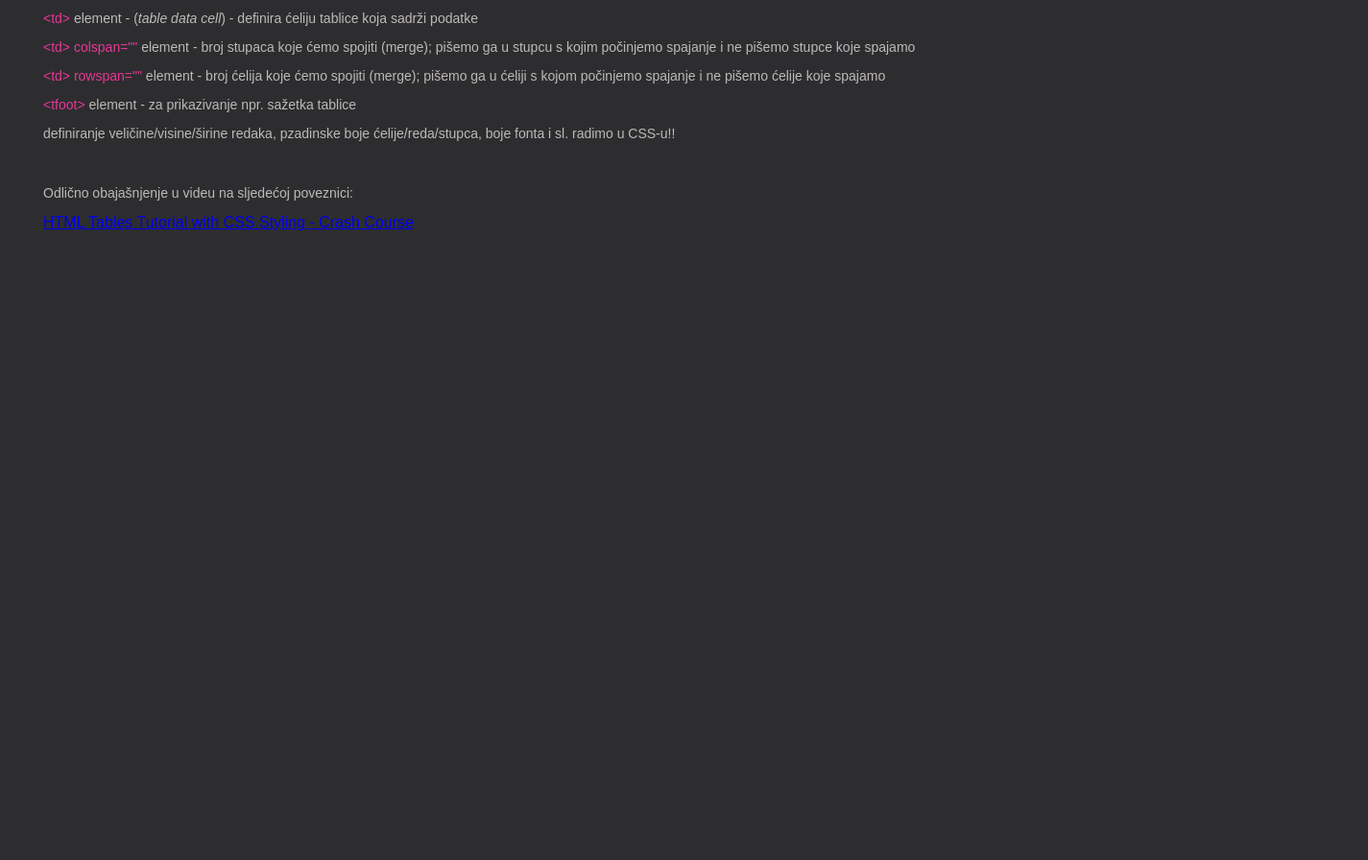
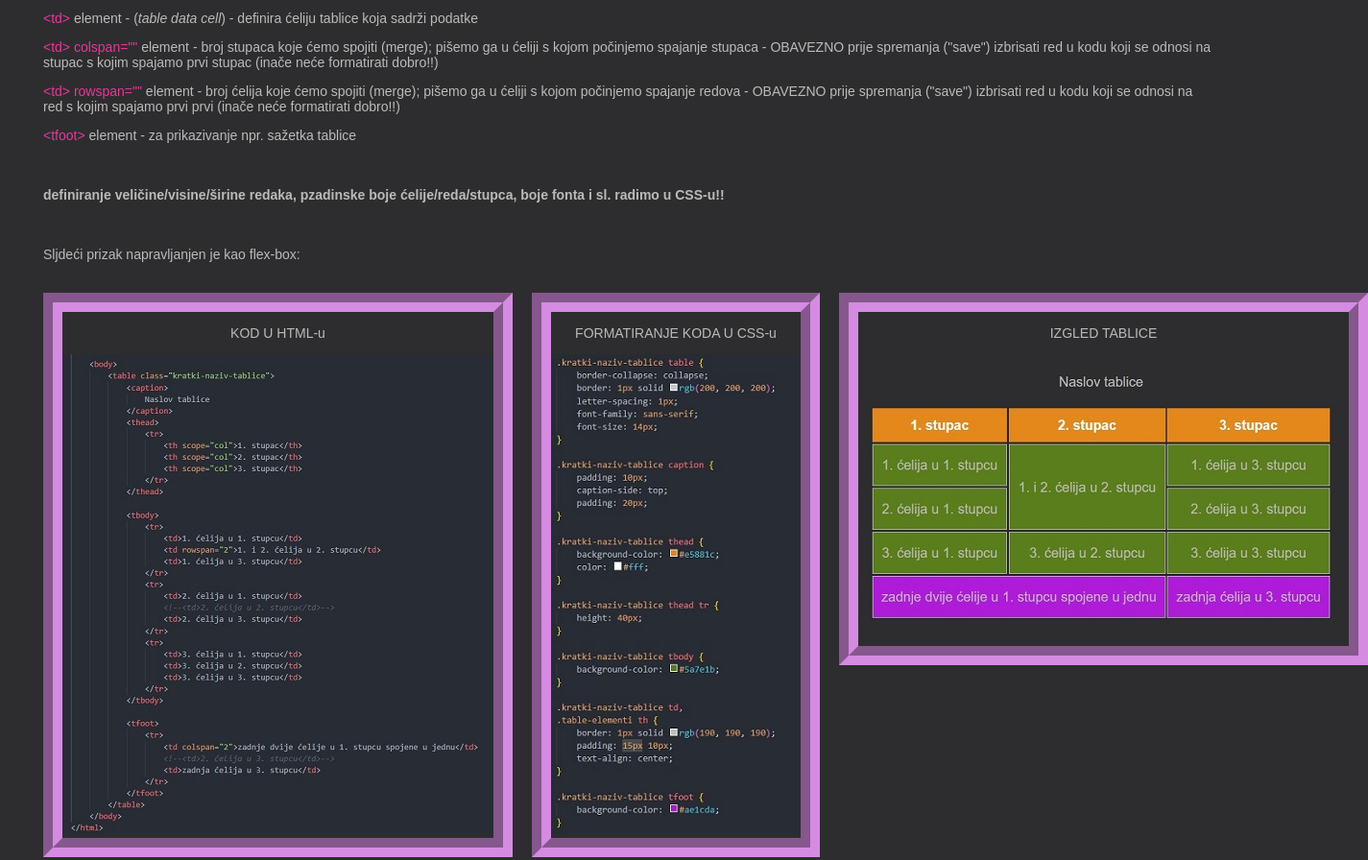
Before and after one commit to MajaGF/My-1st-web-page, a plain HTML site: page tablice.html in a window 1280 px wide. Shown: the part 300-1196 px from the top of the page at 96% size, 1425 px wide, since content can reach past the window. Before the commit the page ends 800 px from the top, so only its background shows below. Drawn offline with Linux system fonts and the light colour scheme.

Commit message:
changes yet again

```diff
--- a/css/style.css
+++ b/css/style.css
@@ -214,7 +214,7 @@ a:hover {
 
 .kratki-naziv-tablice table {
 	border-collapse: collapse;
-	border: 2px solid rgb(200, 200, 200);
+	border: 1px solid rgb(200, 200, 200);
 	letter-spacing: 1px;
 	font-family: sans-serif;
 	font-size: 14px;
@@ -275,3 +275,24 @@ a:hover {
 	padding: 15px 30px;
 	text-align: center;
 }
+
+/*FLEX BOX U TABLICE* (https://css-tricks.com/snippets/css/a-guide-to-flexbox/)/
+
+/*.colum-tablice je kontejner!*/
+.column-tablice {
+	display: flex;
+	/*flex-direction: row;   ----- ovo je dafult vrijednost!*/
+	justify-content: space-around;
+	align-items: flex-start;
+	gap: 10px;
+	row-gap: 20px;
+	column-gap: 20px;
+}
+
+/* oznaka > * znači da se sva svojstva odnose na sve child elemenata*/
+.column-tablice > * {
+	align-self: flex-start;
+	text-align: center;
+	border: 20px groove rgb(213, 139, 225);
+	box-sizing: border-box;
+}
--- a/tablice.html
+++ b/tablice.html
@@ -22,75 +22,103 @@
 
 		<h4>HTML element &lt;table&gt;</h4>
 
-		<p
-			>HTML element &lt;table&gt; predstavlja dvodimenzionalnu tablicu koja se
-			sastoji od redaka i stupaca ćelija koje sadrže podatke</p
-		>
+		<p>
+			HTML element &lt;table&gt; predstavlja dvodimenzionalnu tablicu koja se
+			sastoji od redaka i stupaca ćelija koje sadrže podatke
+		</p>
 
-		<p
-			><span class="text-visio-code">&lt;table&gt;</span> element -početak svake
+		<p>
+			<span class="text-visio-code">&lt;table&gt;</span> element -početak svake
 			tablice (dodati klasu unutar elementa ako ćemo imati više tablica drugačijih
-			karakteristika!)</p
-		>
+			karakteristika!)
+		</p>
 
-		<p
-			><span class="text-visio-code">&lt;caption&gt;</span> element - naziv tablice
+		<p>
+			<span class="text-visio-code">&lt;caption&gt;</span> element - naziv tablice
 			(Prema zadanim postavkama, naslov tablice bit će središnje poravnat iznad
-			tablice. Izgled se mijenja u CSS-u).</p
-		>
+			tablice. Izgled se mijenja u CSS-u).
+		</p>
 
-		<p
-			><span class="text-visio-code">&lt;thead&gt;</span> element - grupiranje
-			sadržaja <strong>zaglavlja</strong> u HTML tablici.</p
-		>
+		<p>
+			<span class="text-visio-code">&lt;thead&gt;</span> element - grupiranje
+			sadržaja <strong>zaglavlja</strong> u HTML tablici.
+		</p>
 
-		<p
-			><span class="text-visio-code">&lt;tr&gt;</span> element (<em>table row</em>)
-			- definira red u HTML tablici</p
-		>
+		<p>
+			<span class="text-visio-code">&lt;tr&gt;</span> element (<em>table row</em>)
+			- definira red u HTML tablici
+		</p>
 
-		<p
-			><span class="text-visio-code">&lt;th&gt;</span> element (<em
-				>table header</em
+		<p>
+			<span class="text-visio-code">&lt;th&gt;</span> element (<em>table header</em
 			>) - definira ćeliju u HTML tablici. Dodavanjem atributa
 			<span class="text-visio-code">scope="col"</span> ili
 			<span class="text-visio-code">scope="row"</span> unutar ovog elementa
-			definiramo ćeliju kao stupa ili redak.</p
-		>
+			definiramo ćeliju kao stupa ili redak.
+		</p>
 
-		<p
-			><span class="text-visio-code">&lt;tbody&gt;</span> element - skup redaka
-			koji sačinjavaju "tijelo" HTML tablice</p
-		>
+		<p>
+			<span class="text-visio-code">&lt;tbody&gt;</span> element - skup redaka koji
+			sačinjavaju "tijelo" HTML tablice
+		</p>
 
-		<p
-			><span class="text-visio-code">&lt;td&gt;</span> element - (<em
+		<p>
+			<span class="text-visio-code">&lt;td&gt;</span> element - (<em
 				>table data cell</em
-			>) - definira ćeliju tablice koja sadrži podatke</p
-		>
+			>) - definira ćeliju tablice koja sadrži podatke
+		</p>
 
-		<p
-			><span class="text-visio-code">&lt;td&gt; colspan=""</span> element - broj
-			stupaca koje ćemo spojiti (merge); pišemo ga u stupcu s kojim počinjemo
-			spajanje i ne pišemo stupce koje spajamo</p
-		>
+		<p>
+			<span class="text-visio-code">&lt;td&gt; colspan=""</span> element - broj
+			stupaca koje ćemo spojiti (merge); pišemo ga u ćeliji s kojom počinjemo
+			spajanje stupaca - OBAVEZNO prije spremanja ("save") izbrisati red u kodu
+			koji se odnosi na stupac s kojim spajamo prvi stupac (inače neće formatirati
+			dobro!!)
+		</p>
 
-		<p
-			><span class="text-visio-code">&lt;td&gt; rowspan=""</span> element - broj
+		<p>
+			<span class="text-visio-code">&lt;td&gt; rowspan=""</span> element - broj
 			ćelija koje ćemo spojiti (merge); pišemo ga u ćeliji s kojom počinjemo
-			spajanje i ne pišemo ćelije koje spajamo</p
-		>
+			spajanje redova - OBAVEZNO prije spremanja ("save") izbrisati red u kodu koji
+			se odnosi na red s kojim spajamo prvi prvi (inače neće formatirati dobro!!)
+		</p>
 
-		<p
-			><span class="text-visio-code">&lt;tfoot&gt;</span> element - za prikazivanje
-			npr. sažetka tablice</p
-		>
+		<p>
+			<span class="text-visio-code">&lt;tfoot&gt;</span> element - za prikazivanje
+			npr. sažetka tablice
+		</p>
 
-		<p
-			>definiranje veličine/visine/širine redaka, pzadinske boje
-			ćelije/reda/stupca, boje fonta i sl. radimo u CSS-u!!</p
-		>
+		<br />
 
+		<p>
+			<strong
+				>definiranje veličine/visine/širine redaka, pzadinske boje
+				ćelije/reda/stupca, boje fonta i sl. radimo u CSS-u!!</strong
+			>
+		</p>
+
+		<br />
+
+		<p>Sljdeći prizak napravljanjen je kao flex-box:</p>
+
+		<br />
+
+		<div class="column-tablice">
+			<article class="child-column-tablice">
+				<p>KOD U HTML-u</p>
+				<img src="/images/kod-tablica-html.jpg" alt="kod tablice u HTML-u" />
+			</article>
+
+			<article class="child-column-tablice">
+				<p>FORMATIRANJE KODA U CSS-u</p>
+				<img src="/images/format-tablica-css.jpg" alt="kod tablice u HTML-u" />
+			</article>
+
+			<article class="child-column-tablice">
+				<p>IZGLED TABLICE</p>
+				<img src="/images/tablica-izgled.jpg" alt="kod tablice u HTML-u" />
+			</article>
+		</div>
 		<br />
 
 		<p>Odlično obajašnjenje u videu na sljedećoj poveznici:</p>
```
Also changed, not shown: cssboxmodel.html (+16 -7 lines), tablica-primjer.html (+7 -7 lines), images/format-tablica-css.jpg (added), images/kod-tablica-html.jpg (added), images/tablica-izgled.jpg (added).
